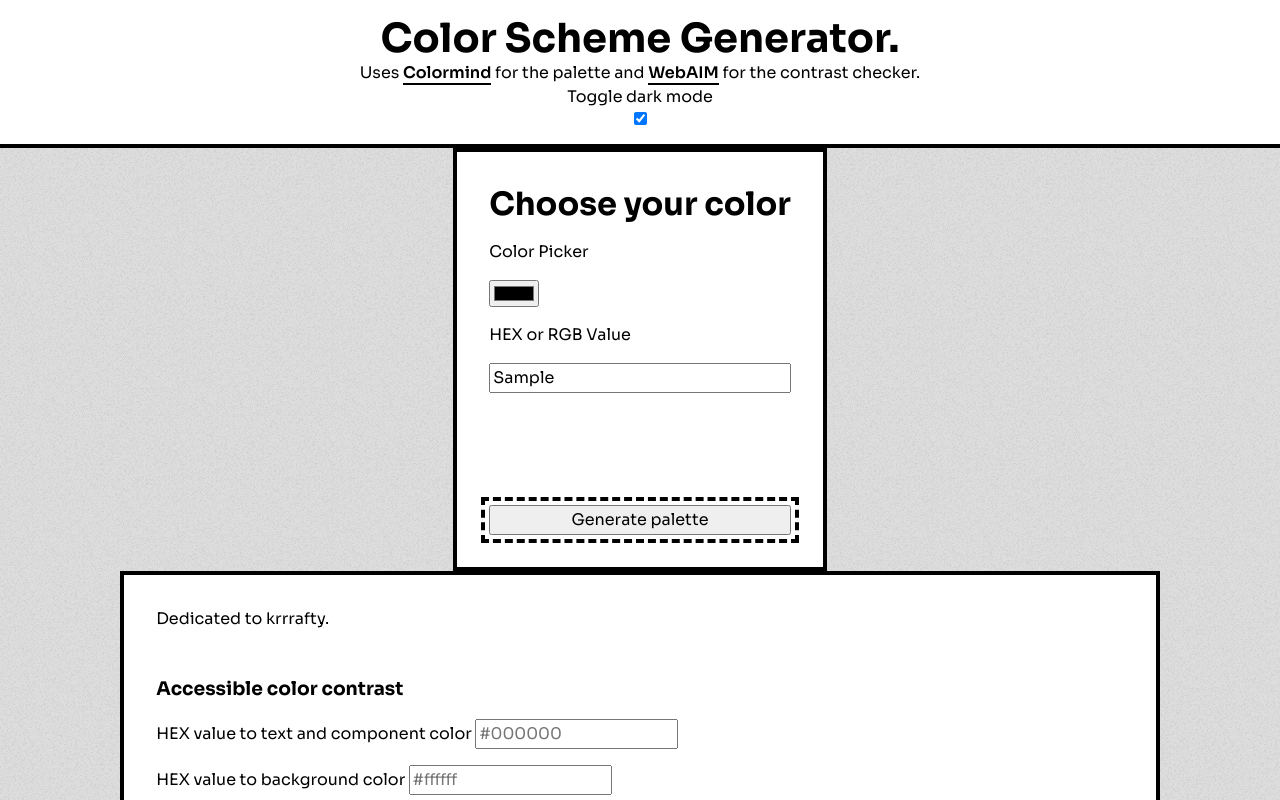
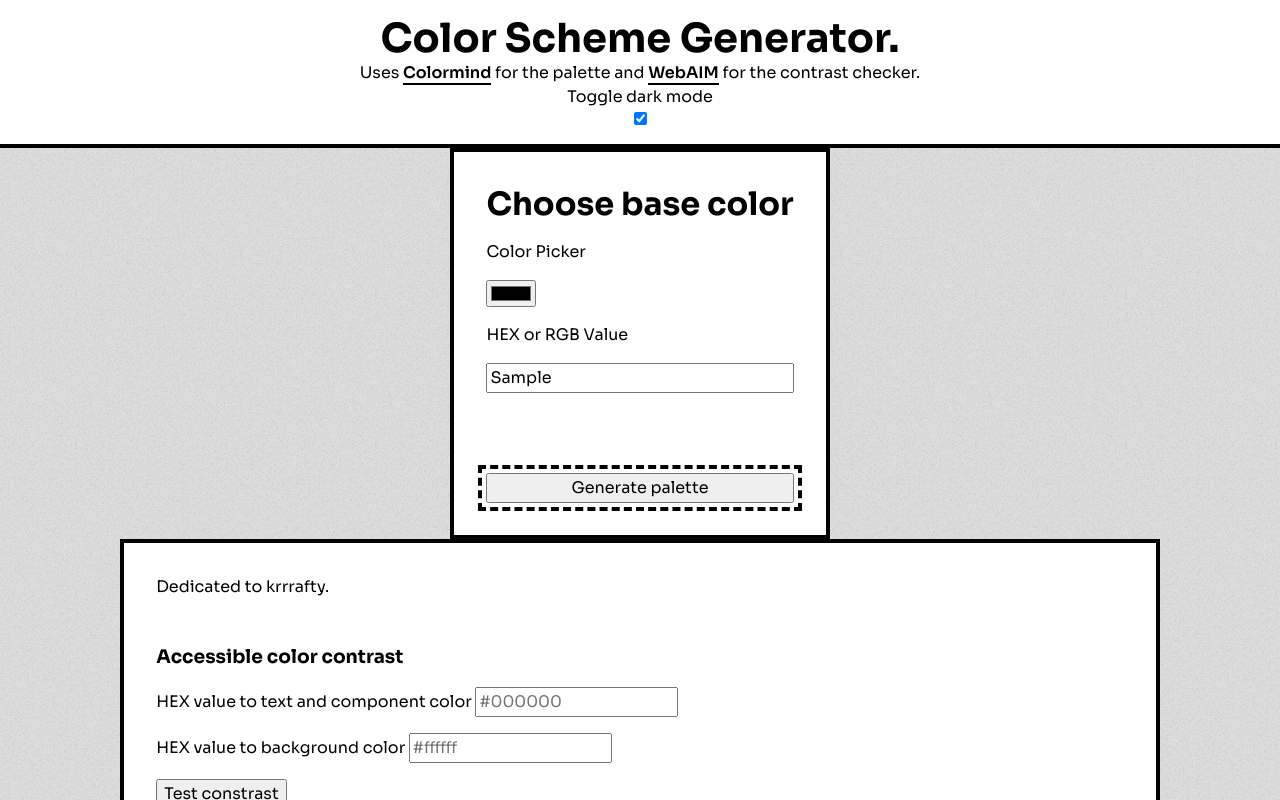
Before and after one commit to raissa-k/Color-AIMing, a plain HTML site: page index.html in a window 1280 px wide. Both pictures are taken after typing "Sample" into the empty fields and a click on the button "Generate palette". Shown: the top 800 px of the page. Drawn offline with Linux system fonts and the light colour scheme; no server answers.

Commit message:
Adjusted palette generation

```diff
--- a/css/main.css
+++ b/css/main.css
@@ -90,7 +90,7 @@ body {
 
 .colorSquare {
    width: auto;
-   height: 5rem;
+   height: 3rem;
 }
 
 .paletteSection {
--- a/index.html
+++ b/index.html
@@ -15,7 +15,7 @@
 
 	<section class="wrapper">
 		<div class="container colorChoice">
-				<h2>Choose your color</h2>
+				<h2>Choose base color</h2>
 				<label for="colorPicker">Color Picker</label>
 				<input type="color" name="color picker" id="colorPicker" value="#000000">
 
--- a/js/genPalette.js
+++ b/js/genPalette.js
@@ -28,7 +28,7 @@ function makePalette() {
     const url = "http://colormind.io/api/";
     const sendData = {
 	model : "ui",
-	input : [paletteBase,"N","N","N","N"],
+	input : ["N","N",paletteBase,"N","N"],
 }
     fetch(url, {
         method: "POST",
```
